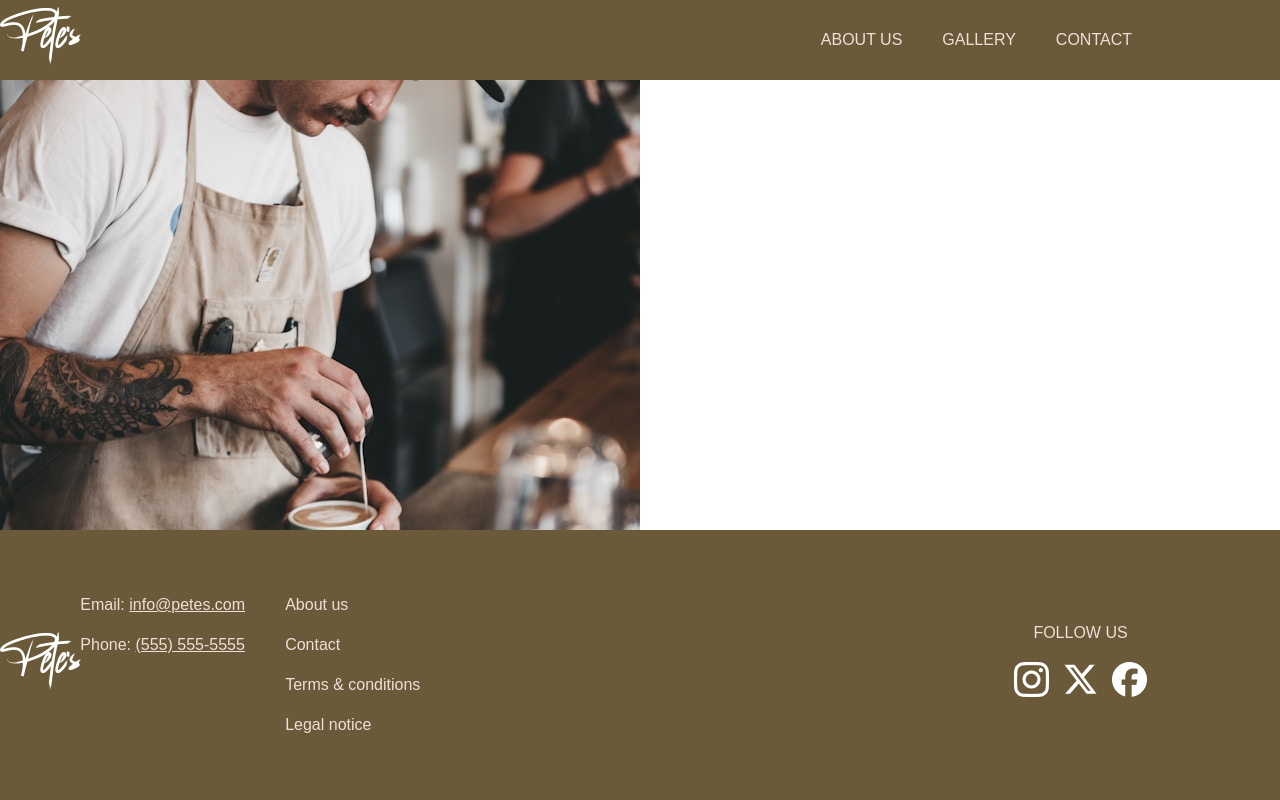
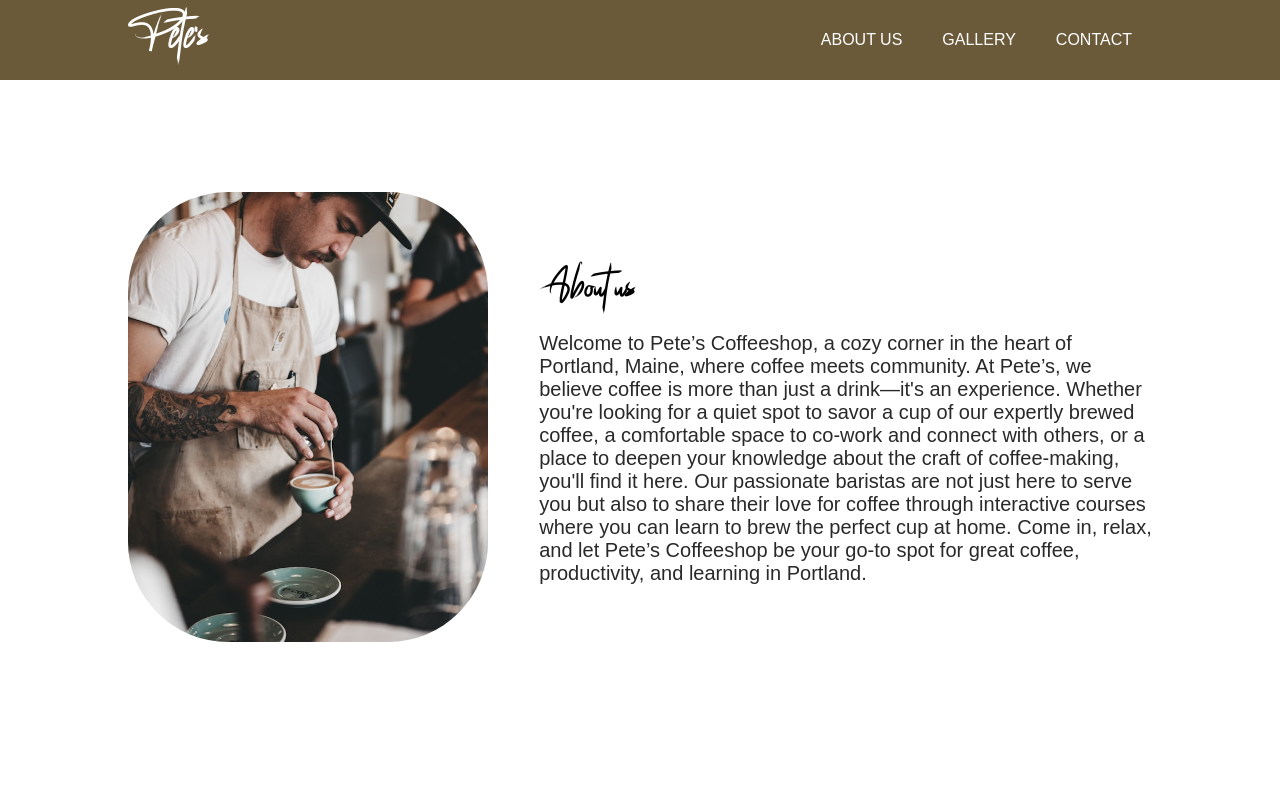
Before and after one commit to BadThad/group-assignment-cafe, a plain HTML site: page pages/about-page/about.html in a window 1280 px wide. Shown: the top 800 px of the page. Drawn offline with Linux system fonts and the light colour scheme.

Commit message:
about page styling and html naming complete

```diff
--- a/pages/about-page/about.html
+++ b/pages/about-page/about.html
@@ -5,12 +5,11 @@
     <meta name="viewport" content="width=device-width, initial-scale=1.0" />
     <title>Pete's Coffeeshop - About</title>
     <link rel="stylesheet" href="/styles/reset.css" />
-    <link rel="stylesheet" href="/styles/main.css" />
-    <link rel="stylesheet" href="/pages/about-page/about.css" />
+    <link rel="stylesheet" href="/pages/about-page/styles/about.css" />
   </head>
   <body>
     <header class="header">
-      <div class="header-main-logo">
+      <div class="logo-container">
         <a href="/pages/landing-page/landing.html"><h3 class="logo">Pete's</h3></a>
       </div>
       <nav class="header-main-navigation">
@@ -21,9 +20,7 @@
         </ul>
       </nav>
     </header>
-
-    <main>
-      <div class="">
+    <main class="main-container">
         <div>
           <img
             class="about-img"
@@ -47,11 +44,9 @@
             for great coffee, productivity, and learning in Portland.
           </p>
         </div>
-      </div>
     </main>
-
     <footer class="footer">
-      <div>
+      <div class="logo-container">
         <h3 class="logo">Pete's</h3>
       </div>
       <div class="footer-nav-container">
--- /dev/null
+++ b/pages/about-page/styles/about.css
@@ -0,0 +1,149 @@
+@font-face {
+    font-family: rockybilly;
+    src: url(/fonts/Rockybilly.ttf);
+}
+
+a {
+    cursor: pointer;
+}
+
+ button:hover {
+    transform: scale(1.1);
+    transition: ease-in-out;
+ }
+
+ .logo-container {
+    margin-right: auto;
+    width: fit-content;
+    padding-left: 128px;
+    display: flex;
+    top: 5px;
+ }
+
+ .logo {
+    color: #fff;
+    font-size: 18px;
+    font-family: rockybilly;
+ }
+
+
+/* --- Header styles ---*/
+
+ .header {
+    position: fixed;
+    top: 0%;
+    width: 100%;
+    height: 80px;
+    background-color: #6A5A3A;
+    display: flex;
+    flex-direction: row;
+    flex-wrap: nowrap;
+    justify-content: space-between;
+    align-items: center;
+    position: fixed;
+    z-index: 1000;
+}
+
+.header-main-navigation {
+    margin-right: 128px;
+    display: flex;
+    width: fit-content;
+}
+
+.header-main-navigation ul {
+    display: inline;
+}
+
+.header-main-navigation ul li {
+    display: inline;
+    float: left;
+}
+
+.header-main-navigation ul li a {
+    padding: 0px 20px 0px 20px;
+    font-size: 16px;
+    color: #fff;
+    font-family: Arial, Helvetica, sans-serif
+}
+
+
+/* --- Main Styles --- */
+
+.main-container {
+    display: flex;
+    align-items: center;
+    padding: 15% 10%;
+    gap: 5%;
+}
+
+h2 {
+    font-family: rockybilly;
+}
+
+p {
+    font-family: Arial, Helvetica, sans-serif;
+    font-size: 20px;
+    color: #292929;
+}
+
+.about-img {
+    max-width: 360px;
+    height: auto;
+    border-radius: 100px;
+}
+
+
+/* --- Footer styling --- */
+
+.footer {
+    height: 270px;
+    width: 100%;
+    background-color: #6A5A3A;
+    display: flex;
+    flex-direction: row;
+    justify-content: end;
+    align-items: center;
+    flex-wrap: nowrap;
+    margin-top: 5%;
+    bottom: 0%;
+}
+
+.footer-nav-container {
+    width: 340px;
+    display: flex;
+    flex-direction: row;
+    justify-content: space-between;
+    margin-right: auto;
+}
+
+.footer-nav {
+    font-size: 16px;
+    line-height: 250%;
+    color: #fff;
+    letter-spacing: 2%;
+    font-family: Arial, Helvetica, sans-serif
+}
+.underline {
+    text-decoration: underline;
+}
+
+.footer h5 {
+    font-size: 16px;
+    color: #fff;
+    font-family: Arial, Helvetica, sans-serif
+}
+
+.socialmedia-links {
+    display: flex;
+    flex-direction: column;
+    align-items: center;
+    margin-right: 128px;
+}
+
+.socialmedia-links img {
+    margin: 5px;
+}
+
+.socialmedia-links h5 {
+    margin-bottom: 15px;
+}
```
